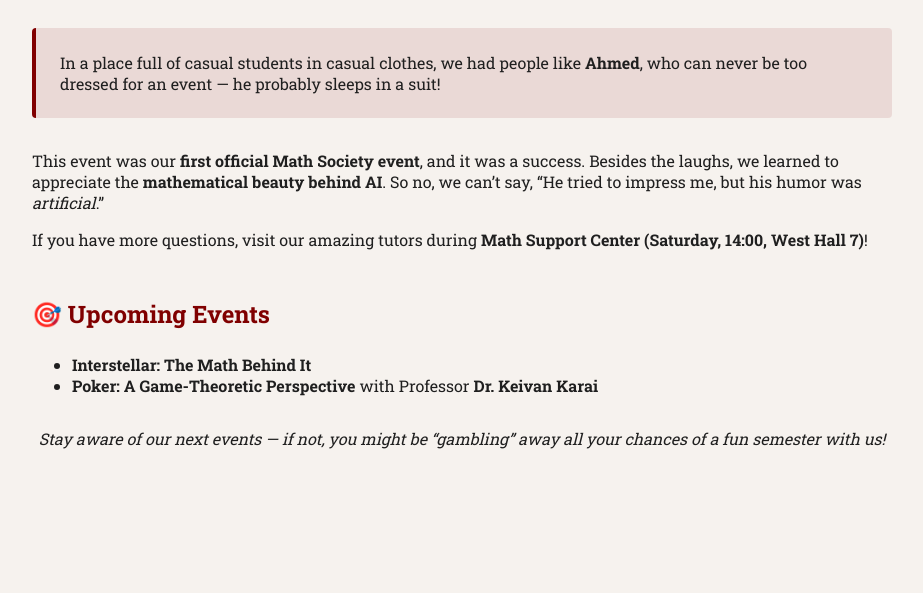
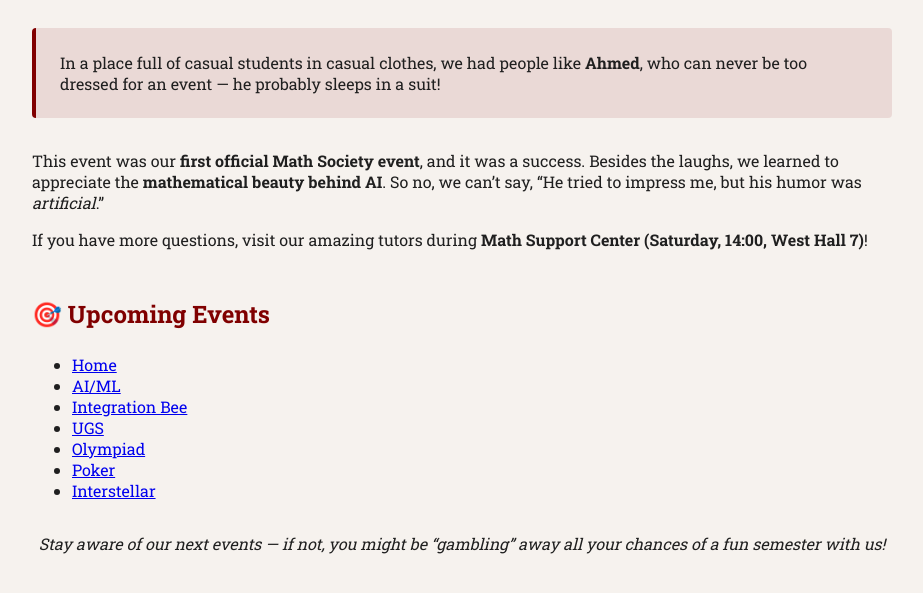
Before and after one commit to KelvinAirConstructorUni/constructor-math.github.io, a Jekyll site: the page Poker and Interstellar/AI.html, which Jekyll copies as it is, in a window 1280 px wide and 900 px high, scrolled down 2474 px, cut to the strip 282-875 px from the top of the window. Shown: the whole strip, without its empty margins (178-1101 px from the left). Built offline with Jekyll 4.4.1, drawn with Linux system fonts in a browser that asks for light colours; nearby versions of some CDN libraries; before the commit the page ends 3269 px from its top, so only the background shows below that.

Commit message:
Update AI.html

```diff
--- a/Poker and Interstellar/AI.html
+++ b/Poker and Interstellar/AI.html
@@ -287,8 +287,13 @@
       <h2>🎯 Upcoming Events</h2>
 
       <ul>
-        <li><strong>Interstellar: The Math Behind It</strong></li>
-        <li><strong>Poker: A Game-Theoretic Perspective</strong> with Professor <strong>Dr. Keivan Karai</strong></li>
+                 <li><a href="../Home Page/landing.html" class="nav-link">Home</a></li>
+                <li><a href="https://constructor-math.github.io/ai-event/" target="_blank">AI/ML</a></li>
+                <li><a href="https://constructor-math.github.io/integration-bee/" target="_blank">Integration Bee</a></li>
+                <li><a href="https://constructor-math.github.io/ugs/" target="_blank">UGS</a></li>
+                <li><a href="../Home Page/new.html" target="_blank">Olympiad</a></li>
+                <li><a href="poker.html" class="nav-link">Poker</a></li>
+                <li><a href="interstellar.html" class="nav-link">Interstellar</a></li>
       </ul>
 
       <p style="margin-top:2rem; font-style:italic; text-align:center;">
```
